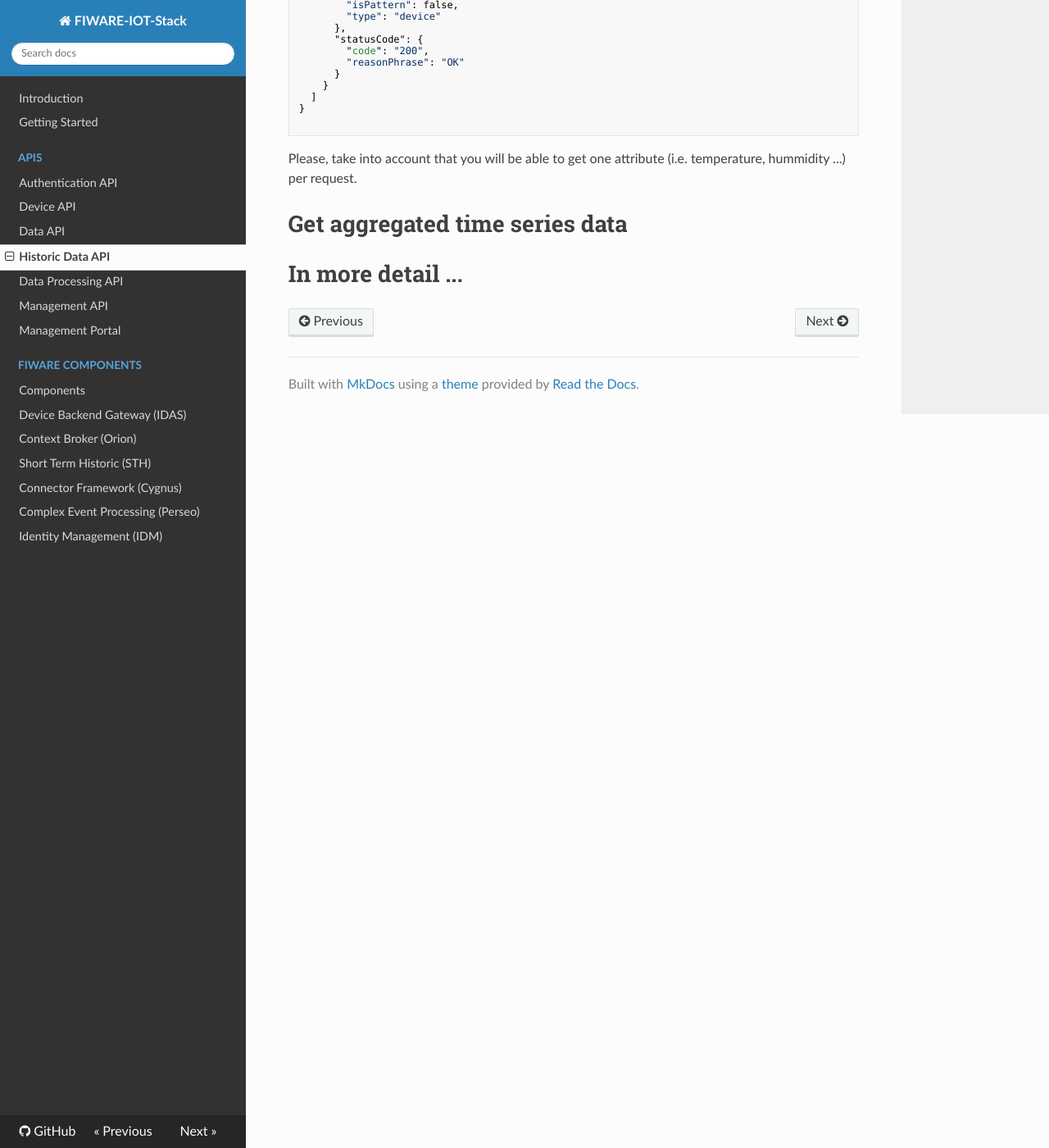
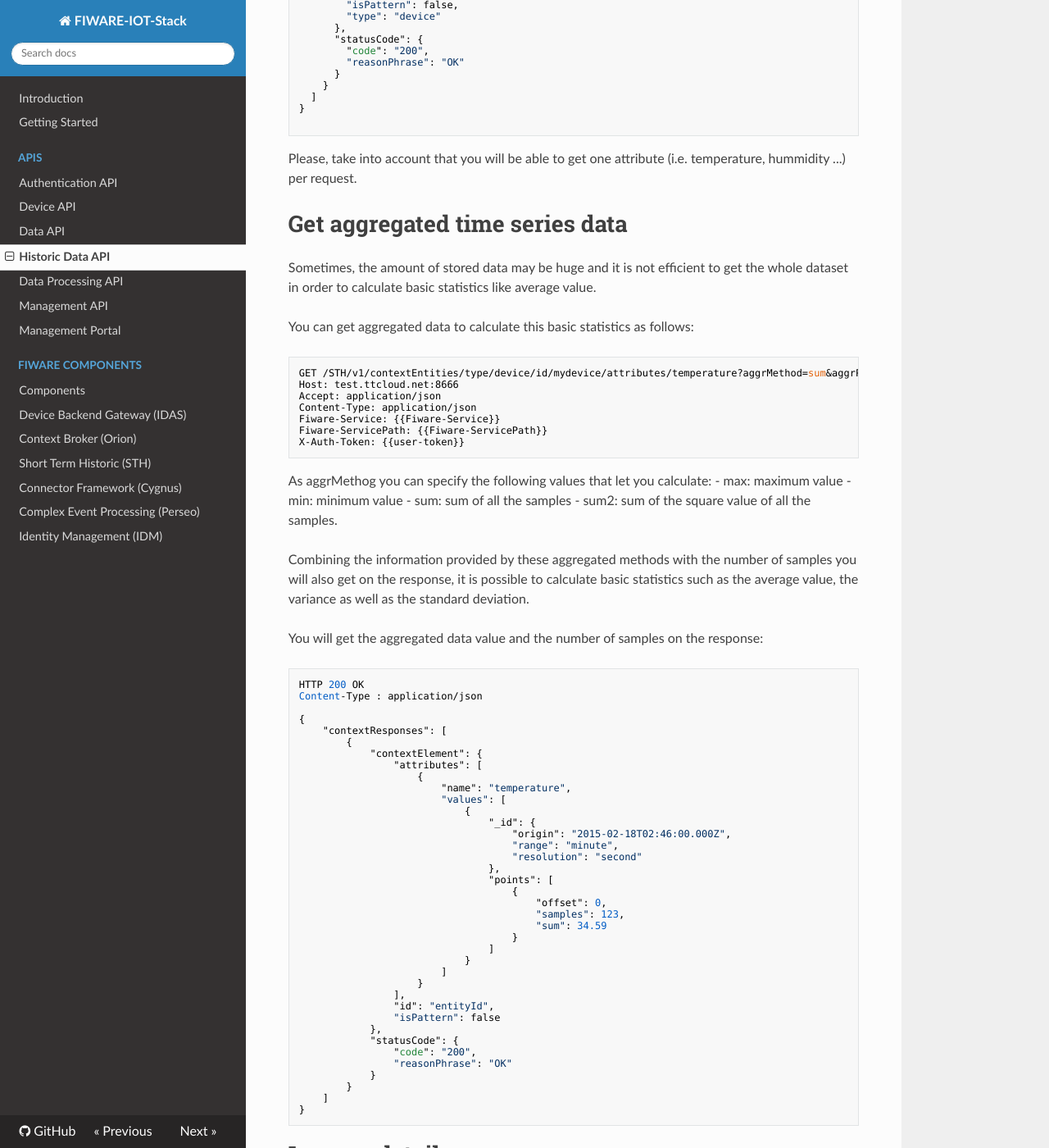
Before and after one commit to telefonicaid/thinking-cities, an MkDocs documentation site: the page built from docs/historicdata_api.md, in a window 1280 px wide and 1400 px high, scrolled down 2001 px. Shown: the whole window at 82% size. Built offline with MkDocs 1.6.1, drawn with Linux system fonts in a browser that asks for light colours; nearby versions of some CDN libraries; old or Windows-style settings are respelled for this version of MkDocs.

Commit message:
Update historicdata_api.md

````diff
--- a/docs/historicdata_api.md
+++ b/docs/historicdata_api.md
@@ -116,4 +116,69 @@ Please, take into account that you will be able to get one attribute (i.e. tempe
 
 # Get aggregated time series data
 
+Sometimes, the amount of stored data may be huge and it is not efficient to get the whole dataset in order to calculate basic statistics like average value.
+
+You can get aggregated data to calculate this basic statistics as follows:
+
+```
+GET /STH/v1/contextEntities/type/device/id/mydevice/attributes/temperature?aggrMethod=sum&aggrPeriod=second&dateFrom=2015-02-22T00:00:00.000Z&dateTo=2015-02-22T23:00:00.000Z
+Host: test.ttcloud.net:8666
+Accept: application/json
+Content-Type: application/json
+Fiware-Service: {{Fiware-Service}}
+Fiware-ServicePath: {{Fiware-ServicePath}}
+X-Auth-Token: {{user-token}}
+```
+
+As aggrMethog you can specify the following values that let you calculate:
+- max: maximum value
+- min: minimum value
+- sum: sum of all the samples
+- sum2: sum of the square value of all the samples.
+
+Combining the information provided by these aggregated methods with the number of samples you will also get on the response, it is possible to calculate basic statistics such as the average value, the variance as well as the standard deviation.
+
+You will get the aggregated data value and the number of samples on the response:
+
+```
+HTTP 200 OK
+Content-Type : application/json
+
+{
+    "contextResponses": [
+        {
+            "contextElement": {
+                "attributes": [
+                    {
+                        "name": "temperature",
+                        "values": [
+                            {
+                                "_id": {
+                                    "origin": "2015-02-18T02:46:00.000Z",
+                                    "range": "minute",
+                                    "resolution": "second"
+                                },
+                                "points": [
+                                    {
+                                        "offset": 0,
+                                        "samples": 123,
+                                        "sum": 34.59
+                                    }
+                                ]
+                            }
+                        ]
+                    }
+                ],
+                "id": "entityId",
+                "isPattern": false
+            },
+            "statusCode": {
+                "code": "200",
+                "reasonPhrase": "OK"
+            }
+        }
+    ]
+}
+```
+
 # In more detail ...
````
